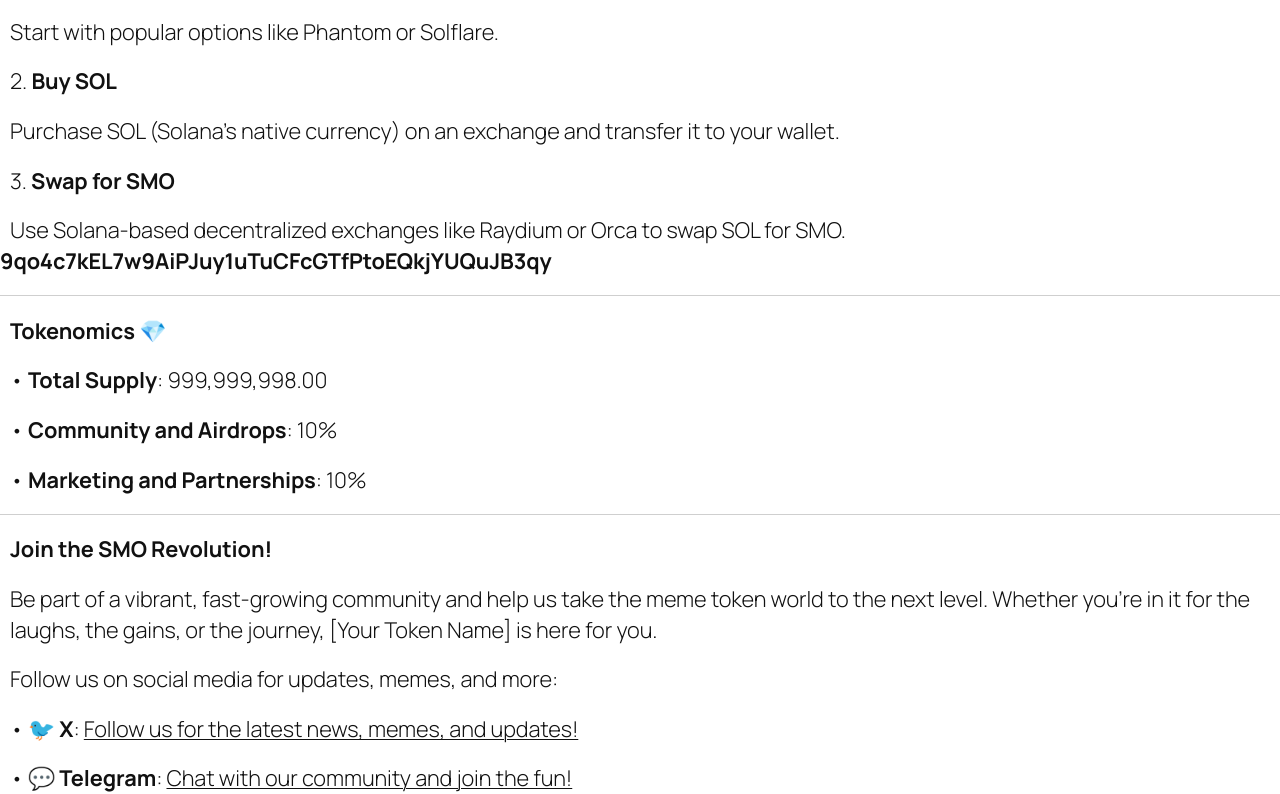
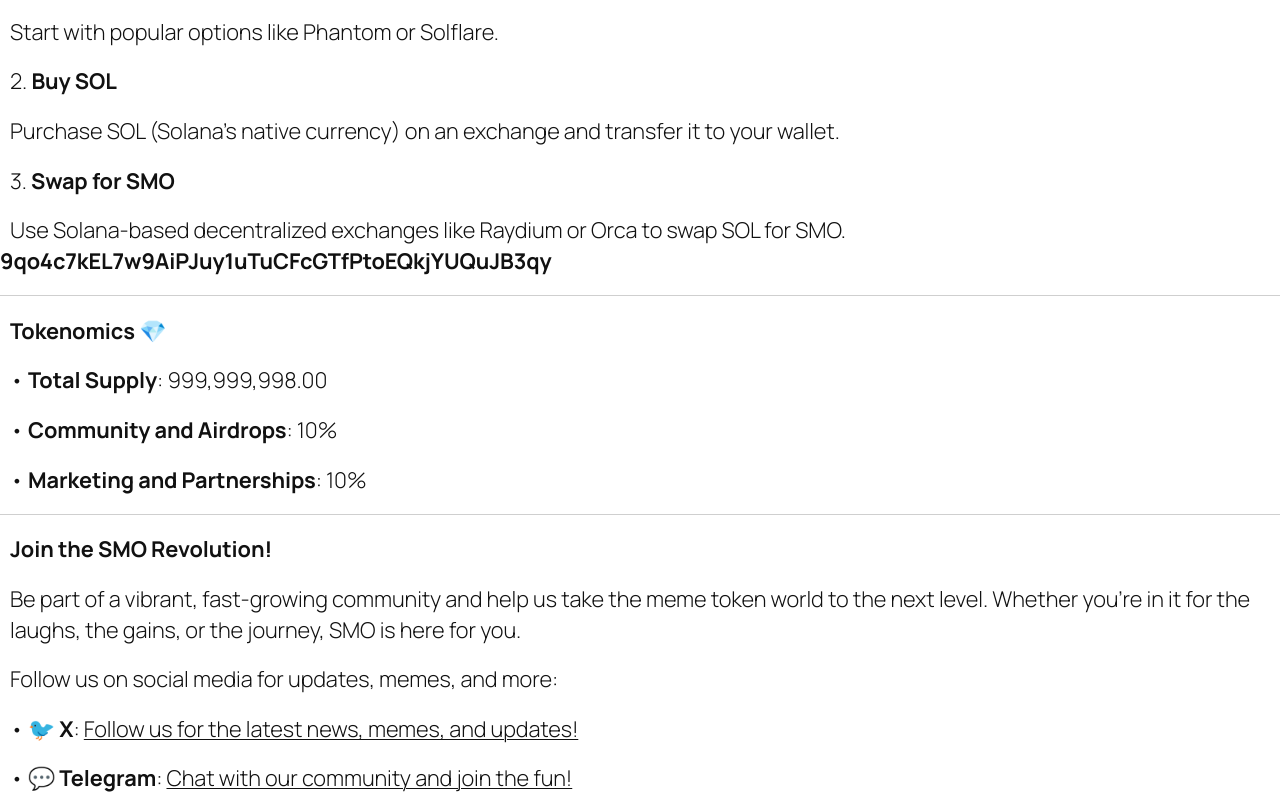
Before and after one commit to SMO135/SheikhMO, a plain HTML site: page index.html in a window 1280 px wide. Shown: the part 1568-2362 px from the top of the page. Drawn offline with Linux system fonts and the light colour scheme.

Commit message:
Update index.html

```diff
--- a/index.html
+++ b/index.html
@@ -187,7 +187,7 @@ window._wpemojiSettings = {"baseUrl":"https:\/\/s.w.org\/images\/core\/emoji\/15
 
 
 
-<p style="padding-right:var(--wp--preset--spacing--20);padding-left:var(--wp--preset--spacing--20)">Be part of a vibrant, fast-growing community and help us take the meme token world to the next level. Whether you’re in it for the laughs, the gains, or the journey, [Your Token Name] is here for you.</p>
+<p style="padding-right:var(--wp--preset--spacing--20);padding-left:var(--wp--preset--spacing--20)">Be part of a vibrant, fast-growing community and help us take the meme token world to the next level. Whether you’re in it for the laughs, the gains, or the journey, SMO is here for you.</p>
 
 
 
```
